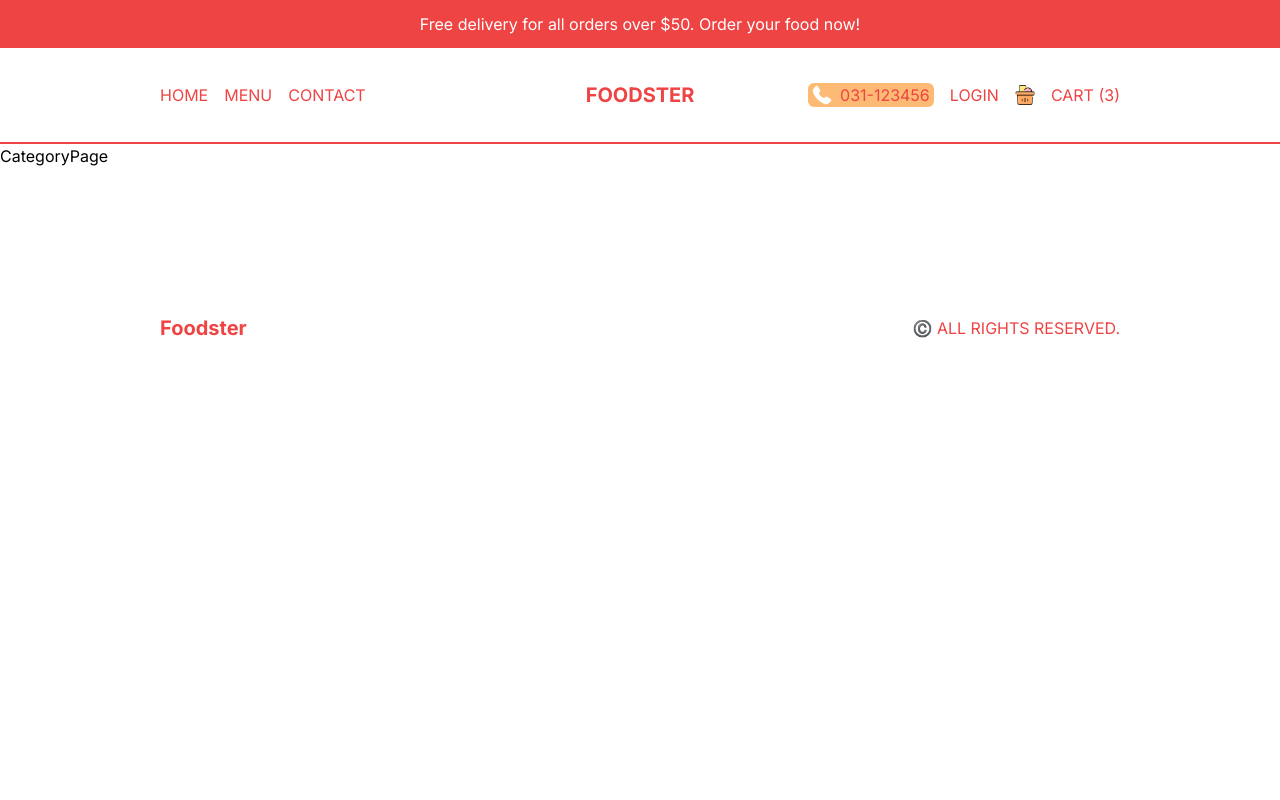
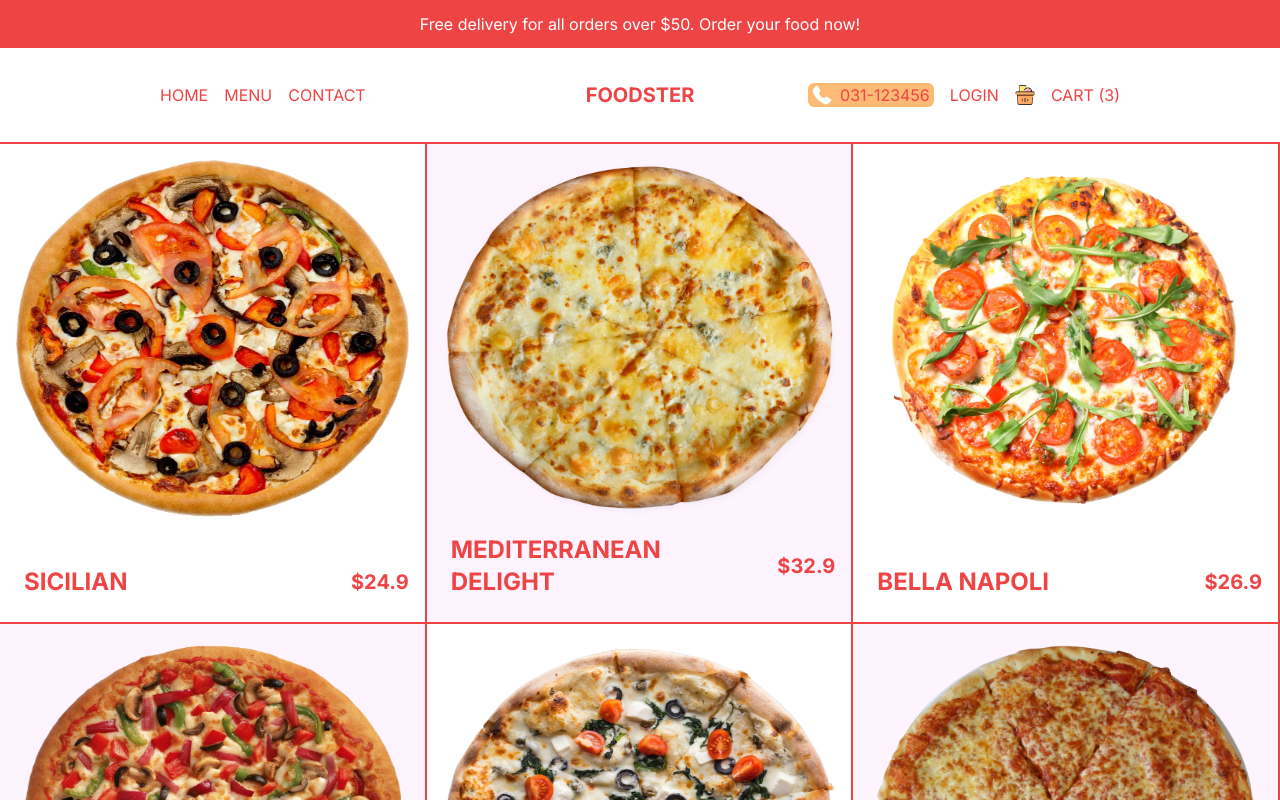
Before and after one commit to lutfimaulana17/food-ordering-apps, a Next.js app: page /menu/burgers in a window 1280 px wide. Shown: the top 800 px of the page. Built offline with nearby package versions, Linux system fonts and the light colour scheme.

Commit message:
layouting item category pages

```diff
--- a/src/app/menu/[category]/page.tsx
+++ b/src/app/menu/[category]/page.tsx
@@ -1,8 +1,26 @@
+import { pizzas } from '@/data'
+import Image from 'next/image'
+import Link from 'next/link'
 import React from 'react'
 
 const CategoryPage = () => {
   return (
-    <div>CategoryPage</div>
+    <div className='flex flex-wrap text-red-500'>
+      {pizzas.map(item => (
+        <Link className='w-full h-[60vh] border-r-2 border-b-2 border-red-500 sm:w-1/2 lg:w-1/3 p-4 flex flex-col justify-between group even:bg-fuchsia-50' href={`/product/${item.id}`} key={item.id}>
+          {item.img && (
+            <div className='relative h-[80%]'>
+                <Image src={item.img} alt="" fill className='object-container' />
+            </div>
+          )}
+          <div className='flex items-center justify-between font-bold'>
+            <h1 className='text-2xl uppercase p-2'>{item.title}</h1>
+            <h2 className='text-xl group-hover:hidden'>${item.price}</h2>
+            <button className='uppercase bg-red-500 text-white p-2 rounded-md hidden group-hover:block'>Add to Cart</button>
+          </div>
+        </Link>
+      ))}
+    </div>
   )
 }
 
--- a/src/data.ts
+++ b/src/data.ts
@@ -236,3 +236,154 @@
       color: "white",
     },
   ];
+
+  export const pizzas: Products = [
+    {
+      id: 1,
+      title: "Sicilian",
+      desc: "Ignite your taste buds with a fiery combination of spicy pepperoni, jalapeños, crushed red pepper flakes, and melted mozzarella cheese, delivering a kick with every bite.",
+      img: "/temporary/p1.png",
+      price: 24.9,
+      options: [
+        {
+          title: "Small",
+          additionalPrice: 0,
+        },
+        {
+          title: "Medium",
+          additionalPrice: 4,
+        },
+        {
+          title: "Large",
+          additionalPrice: 6,
+        },
+      ],
+    },
+    {
+      id: 2,
+      title: "Mediterranean Delight",
+      desc: "Embark on a culinary journey with this Mediterranean-inspired creation, featuring zesty feta cheese, Kalamata olives, sun-dried tomatoes, and a sprinkle of oregano.",
+      img: "/temporary/p8.png",
+      price: 32.9,
+      options: [
+        {
+          title: "Small",
+          additionalPrice: 0,
+        },
+        {
+          title: "Medium",
+          additionalPrice: 4,
+        },
+        {
+          title: "Large",
+          additionalPrice: 6,
+        },
+      ],
+    },
+    {
+      id: 3,
+      title: "Bella Napoli",
+      desc: "A classic Italian delight featuring a thin, crispy crust, tangy tomato sauce, fresh mozzarella, and a medley of aromatic herbs topped with lettuce, tomatoes, and a dollop of tangy mayo.",
+      img: "/temporary/p3.png",
+      price: 26.9,
+      options: [
+        {
+          title: "Small",
+          additionalPrice: 0,
+        },
+        {
+          title: "Medium",
+          additionalPrice: 4,
+        },
+        {
+          title: "Large",
+          additionalPrice: 6,
+        },
+      ],
+    },
+    {
+      id: 4,
+      title: "Pesto Primavera",
+      desc: "A classic Italian delight featuring a thin, crispy crust, tangy tomato sauce, fresh mozzarella, and a medley of aromatic herbs topped with lettuce, tomatoes, and a dollop of tangy mayo.",
+      img: "/temporary/p10.png",
+      price: 28.9,
+      options: [
+        {
+          title: "Small",
+          additionalPrice: 0,
+        },
+        {
+          title: "Medium",
+          additionalPrice: 4,
+        },
+        {
+          title: "Large",
+          additionalPrice: 6,
+        },
+      ],
+    },
+    {
+      id: 5,
+      title: "Veggie Supreme",
+      desc: "A classic Italian delight featuring a thin, crispy crust, tangy tomato sauce, fresh mozzarella, and a medley of aromatic herbs topped with lettuce, tomatoes, and a dollop of tangy mayo.",
+      img: "/temporary/p11.png",
+      price: 24.9,
+      options: [
+        {
+          title: "Small",
+          additionalPrice: 0,
+        },
+        {
+          title: "Medium",
+          additionalPrice: 4,
+        },
+        {
+          title: "Large",
+          additionalPrice: 6,
+        },
+      ],
+    },
+    {
+      id: 6,
+      title: "Four Cheese Fantasy",
+      desc: "Experience pure cheesy bliss with a melty blend of mozzarella, cheddar, provolone, and Parmesan cheeses, creating a rich and indulgent pizza experience.",
+      img: "/temporary/p12.png",
+      price: 22.9,
+      options: [
+        {
+          title: "Small",
+          additionalPrice: 0,
+        },
+        {
+          title: "Medium",
+          additionalPrice: 4,
+        },
+        {
+          title: "Large",
+          additionalPrice: 6,
+        },
+      ],
+    },
+  ];
+
+  export const singleProduct: Product = {
+    id: 1,
+    title: "Sicilian",
+    desc: "Ignite your taste buds with a fiery combination of spicy pepperoni, jalapeños, crushed red pepper flakes, and melted mozzarella cheese, delivering a kick with every bite.",
+    img: "/temporary/p1.png",
+    price: 24.9,
+    options: [
+      {
+        title: "Small",
+        additionalPrice: 0,
+      },
+      {
+        title: "Medium",
+        additionalPrice: 4,
+      },
+      {
+        title: "Large",
+        additionalPrice: 6,
+      },
+    ],
+  };
```
